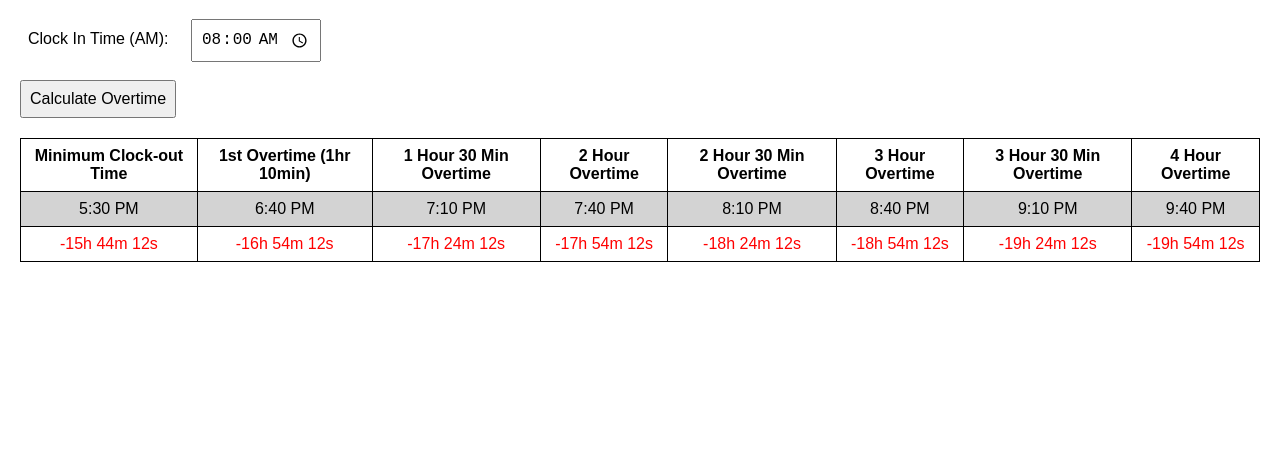
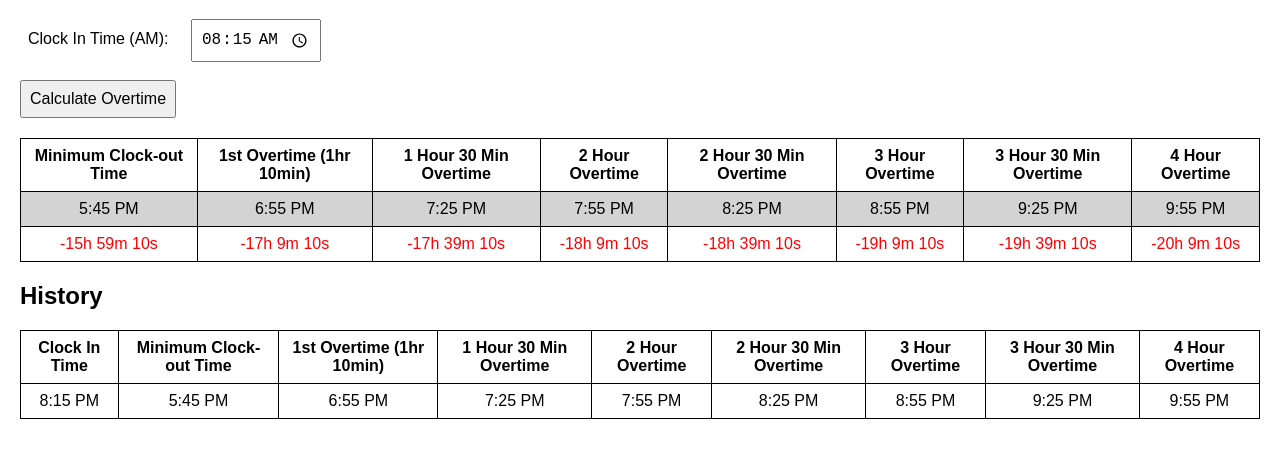
Before and after one commit to Kashimaruu/overtime, a plain HTML site: page index.html in a window 1280 px wide. Both pictures are taken after a click on the button "Calculate Overtime". Shown: the part 61-518 px from the top of the page. Drawn offline with Linux system fonts and the light colour scheme.

Commit message:
Update index.html

```diff
--- a/index.html
+++ b/index.html
@@ -59,22 +59,14 @@
         .minimum-future {
             background-color: lightgray; /* Future minimum clock-out time */
         }
-        /* Color styles for elapsed and remaining time */
-        .highlight-remaining {
-            color: red; /* Red color for remaining time */
-        }
-        .highlight-elapsed {
-            color: orange; /* Orange color for elapsed time */
-        }
     </style>
 </head>
-<body>
+<body onload="calculateTimes()">
     <h1>Work Time and Overtime Calculator</h1>
 
     <div class="container">
         <label for="clockInTime">Clock In Time (AM):</label>
-        <input type="time" id="clockInTime" value="08:00">
-
+        <input type="time" id="clockInTime" value="08:15">
         <br><br>
         <button onclick="calculateTimes()">Calculate Overtime</button>
 
@@ -110,7 +102,31 @@
         </tfoot>
     </table>
 
+    <h2>History</h2>
+    <table id="historyTable">
+        <thead>
+            <tr>
+                <th>Clock In Time</th>
+                <th>Minimum Clock-out Time</th>
+                <th>1st Overtime (1hr 10min)</th>
+                <th>1 Hour 30 Min Overtime</th>
+                <th>2 Hour Overtime</th>
+                <th>2 Hour 30 Min Overtime</th>
+                <th>3 Hour Overtime</th>
+                <th>3 Hour 30 Min Overtime</th>
+                <th>4 Hour Overtime</th>
+            </tr>
+        </thead>
+        <tbody>
+        </tbody>
+    </table>
+
     <script>
+        let updateInterval;
+        let historyData = [];  // Array to store history entries
+        let clockInTimesSet = new Set();  // Set to track unique clock-in times
+        let isInitialTime = true;  // Flag to check if the default time is used
+
         function calculateTimes() {
             const clockInTime = document.getElementById("clockInTime").value;
 
@@ -133,16 +149,20 @@
             }
 
             const clockInDate = new Date(2000, 0, 1, clockIn.getHours(), clockIn.getMinutes());
-            if (clockInDate < new Date(2000, 0, 1, 7, 30) || clockInDate > new Date(2000, 0, 1, 9, 30)) {
+            // Check if the clock-in time is less than 7:30 AM
+            let minimumClockOutTime;
+            if (clockInDate < new Date(2000, 0, 1, 7, 30)) {
+                // If it's before 7:30 AM, set the minimum clock-out time to 5:00 PM
+                minimumClockOutTime = new Date(2000, 0, 1, 17, 0);
+            } else if (clockInDate < new Date(2000, 0, 1, 9, 30)) {
+                // If it's between 7:30 AM and 9:30 AM, calculate the minimum clock-out time
+                minimumClockOutTime = addMinutes(clockIn, 9 * 60 + 30);
+            } else {
                 alert("Please enter a valid clock-in time between 7:30 AM and 9:30 AM.");
                 return;
             }
 
-            let minimumClockOutTime = addMinutes(clockIn, 9 * 60 + 30);
-            if (minimumClockOutTime.getHours() < 17 || (minimumClockOutTime.getHours() === 17 && minimumClockOutTime.getMinutes() < 0)) {
-                minimumClockOutTime = new Date(2000, 0, 1, 17, 0);
-            }
-
+            // Set the overtime start time based on the minimum clock-out time
             let overtimeStart = addMinutes(minimumClockOutTime, 10);
 
             const overtimeTimes = [];
@@ -161,6 +181,33 @@
             });
 
             updateTable(minimumClockOutTime, overtimeTimes, clockInDate);
+
+            // Only add the time to history if it's not the initial default time (8:15 AM)
+            if (!isInitialTime) {
+                const historyEntry = {
+                    clockIn: formatTime(clockIn),
+                    minimumClockOutTime: formatTime(minimumClockOutTime),
+                    overtimeTimes: overtimeTimes.map(time => formatTime(time)),
+                };
+
+                // Check if the clock-in time already exists in the set, to prevent duplicate entries
+                if (!clockInTimesSet.has(historyEntry.clockIn)) {
+                    clockInTimesSet.add(historyEntry.clockIn);  // Add clock-in time to the set
+                    historyData.push(historyEntry);  // Add to history
+                    updateHistoryTable();  // Update history table
+                }
+            }
+
+            // Set the flag to false once the time is changed from the default
+            isInitialTime = false;
+
+            // Set up a real-time update every second
+            if (updateInterval) {
+                clearInterval(updateInterval);
+            }
+            updateInterval = setInterval(() => {
+                updateTable(minimumClockOutTime, overtimeTimes, clockInDate);
+            }, 1000);  // Update every second
         }
 
         function parseTime(timeString) {
@@ -239,7 +286,7 @@
                 remainingTime = getRemainingTime(currentTime, time);
                 overtimeCell.title = `Time left: ${remainingTime}`;
 
-                const approachingBeforeTime = (index === 1 || index === 3 || index === 5) ? 10 : 25; // For 1h30m, 2h30m, 3h30m it's 10 minutes, else 25
+                const approachingBeforeTime = (index === 1 || index === 3 || index === 5) ? 10 : 25;
 
                 const approachingTime = addMinutes(time, -approachingBeforeTime);
 
@@ -257,20 +304,44 @@
 
             timeRemainingCells[0].textContent = `${getRemainingTime(currentTime, minimumClockOutTime)}`;
             if (currentTime < minimumClockOutTime) {
-                timeRemainingCells[0].classList.add("highlight-remaining");  // Red text for remaining time
+                timeRemainingCells[0].style.color = "red";
             } else {
-                timeRemainingCells[0].classList.add("highlight-elapsed");  // Orange text for elapsed time
+                timeRemainingCells[0].style.color = "orange";
             }
 
             overtimeTimes.forEach((time, index) => {
                 if (currentTime < time) {
                     timeRemainingCells[index + 1].textContent = getRemainingTime(currentTime, time);
-                    timeRemainingCells[index + 1].classList.add("highlight-remaining");  // Red text for remaining time
+                    timeRemainingCells[index + 1].style.color = "red";
                 } else {
                     timeRemainingCells[index + 1].textContent = getElapsedTime(currentTime, time);
-                    timeRemainingCells[index + 1].classList.add("highlight-elapsed");  // Orange text for elapsed time
+                    timeRemainingCells[index + 1].style.color = "orange";
                 }
             });
+        }
+
+        function updateHistoryTable() {
+            const historyTableBody = document.getElementById("historyTable").getElementsByTagName('tbody')[0];
+            historyTableBody.innerHTML = "";
+
+            historyData.forEach(entry => {
+                const row = historyTableBody.insertRow();
+
+                const clockInCell = row.insertCell(0);
+                clockInCell.textContent = entry.clockIn;
+
+                const minimumClockOutCell = row.insertCell(1);
+                minimumClockOutCell.textContent = entry.minimumClockOutTime;
+
+                entry.overtimeTimes.forEach((time, index) => {
+                    const overtimeCell = row.insertCell(index + 2);
+                    overtimeCell.textContent = time;
+                });
+            });
+        }
+
+        window.onload = function() {
+            calculateTimes();
         }
     </script>
 </body>
```
